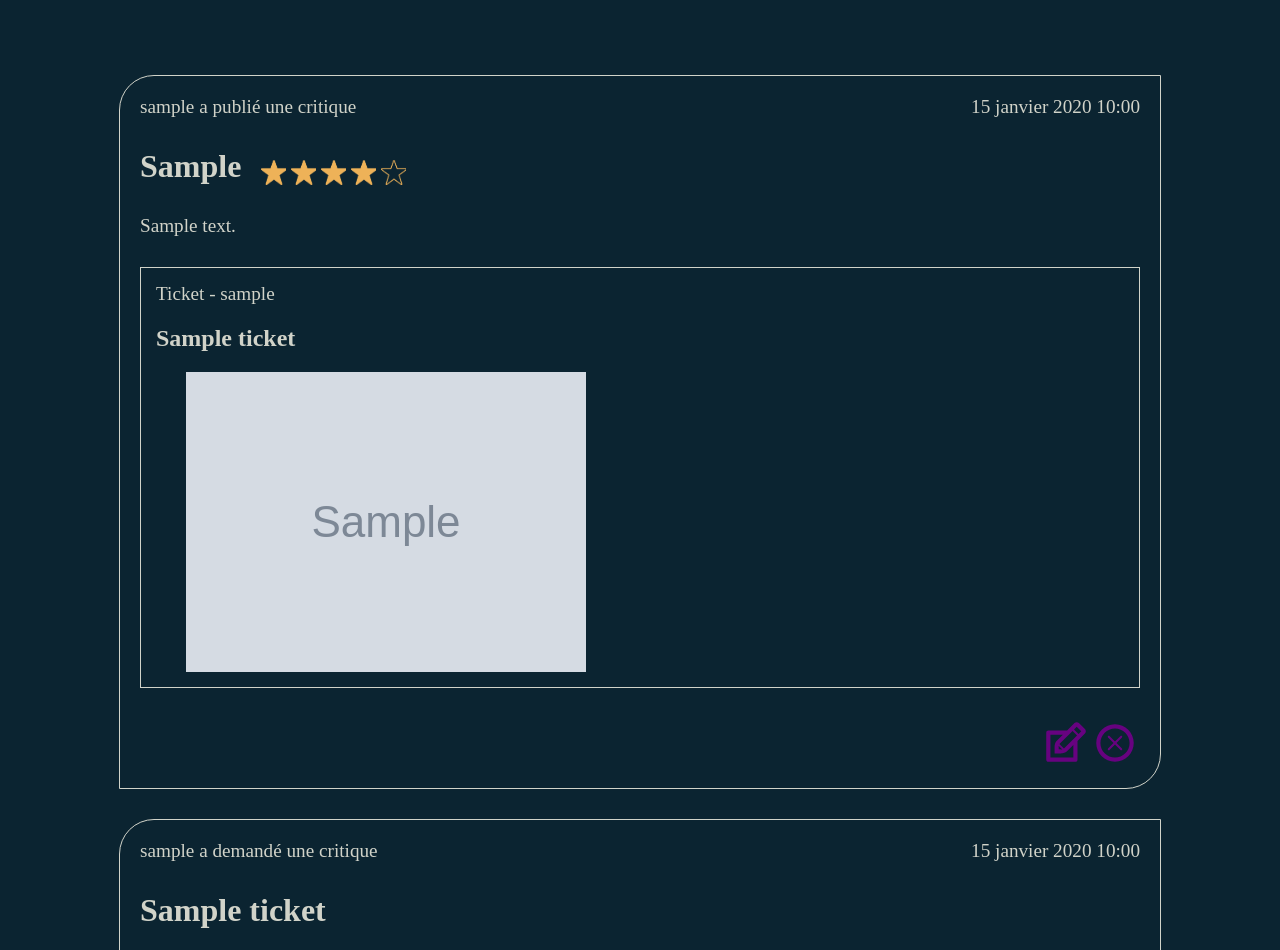
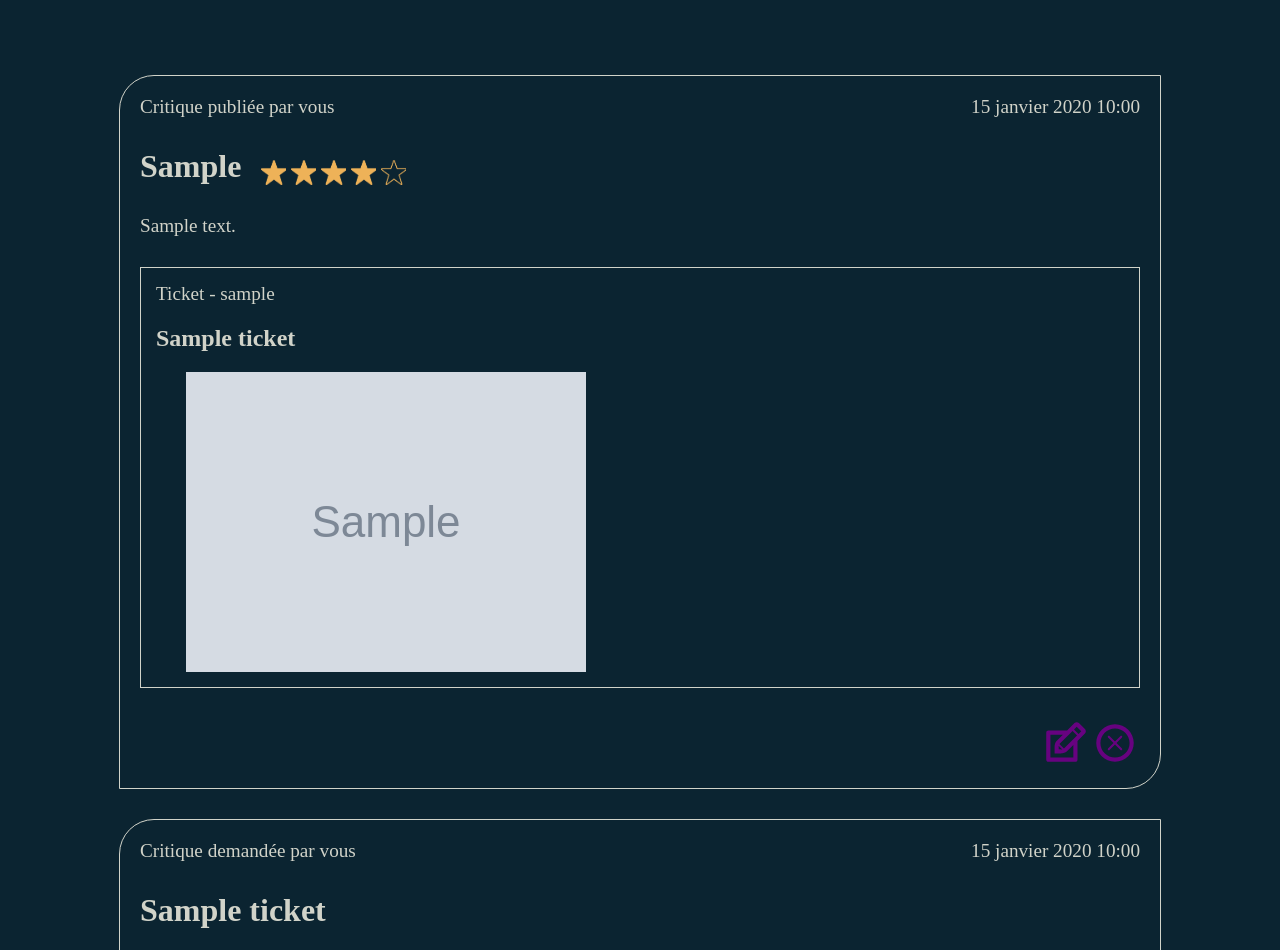
Before and after one commit to DaGuinci/litRevu, a Django app: page /posts/ in a window 1280 px wide. Shown: the part 100-1050 px from the top of the page. Run offline with Django 4.2, Linux system fonts and the light colour scheme; a user stored in the database is signed in; tables that the repository leaves empty hold one stand-in row (values such as "Sample post"); grey boxes marked "Sample" are stand-in pictures.

Commit message:
dev - conditional author displaying

```diff
--- a/review/templates/review/partials/review_snippet.html
+++ b/review/templates/review/partials/review_snippet.html
@@ -1,8 +1,9 @@
 {% load static %}
+{% load blog_extras %}
 
 <div class="reviewBlock">
     <div class="reviewBlock__infos">
-        <p>{{ review.user }} a publié une critique</p>
+        <p>Critique publiée par {% get_author_display review.user %}</p>
         <p> {{ review.time_created }} </p>
     </div>
     <div class="reviewBlock__headline">
--- a/review/templates/review/partials/ticket_snippet.html
+++ b/review/templates/review/partials/ticket_snippet.html
@@ -3,7 +3,7 @@
 
 <div class="reviewBlock">
     <div class="reviewBlock__infos">
-        <p>{{ ticket.user }} a demandé une critique</p>
+        <p>Critique demandée par {% get_author_display ticket.user %}</p>
         <p>{{ ticket.time_created }}</p>
     </div>
     <div class="reviewBlock__headline">
--- a/review/templatetags/blog_extras.py
+++ b/review/templatetags/blog_extras.py
@@ -15,3 +15,9 @@ def has_response(ticket):
     if response:
         return True
     return False
+
+@register.simple_tag(takes_context=True)
+def get_author_display(context, user):
+    if context['user'] == user:
+        return 'vous'
+    return user.username
```
